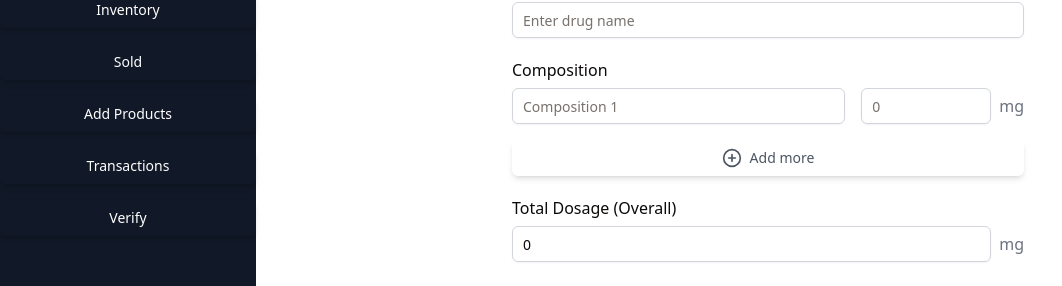
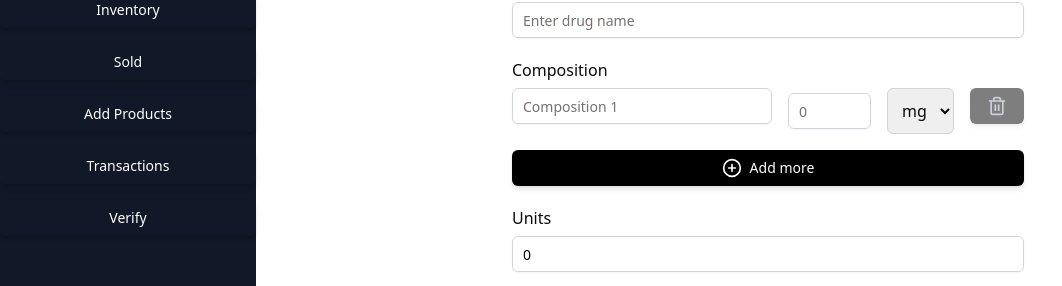
Before and after one commit to SyedFahad11/Minor-Project, a React (Vite) app in the folder client/: page /add-products in a window 1280 px wide. Shown: the part 148-434 px from the top of the page, without its empty margins (0-1062 px from the left). Built offline with nearby package versions, Linux system fonts and the light colour scheme; what wagmi would draw is missing.

Commit message:
updated sell product page

```diff
--- a/client/src/components/Add Products/index.tsx
+++ b/client/src/components/Add Products/index.tsx
@@ -3,34 +3,39 @@ import { Input } from "@/shad/input";
 import { Button } from "@/shad/button";
 import { Label } from "@/shad/label";
 import Layout from "../Layout";
-import { PlusCircle } from "lucide-react";
-
+import { PlusCircle, Trash2 } from "lucide-react";
 
 interface Composition {
   name: string;
   dosage: string;
+  unit: string;
 }
-
 
 interface Drug {
   drugName: string;
   compositions: Composition[];
   units: number;
-  totalDosage: number;
   price: number;
   expiryDate: string;
 }
 
+const unitOptions = ["mg", "ml", "g", "kg"];
+
 export default function SellDrug() {
   const [drugName, setDrugName] = useState<string>("");
-  const [compositions, setCompositions] = useState<Composition[]>([{ name: "", dosage: "" }]);
+  const [compositions, setCompositions] = useState<Composition[]>([{ name: "", dosage: "", unit: "mg" }]);
   const [units, setUnits] = useState<number>(0);
-  const [totalDosage, setTotalDosage] = useState<number>(0);
   const [price, setPrice] = useState<number>(0);
   const [expiryDate, setExpiryDate] = useState<string>("");
 
   const handleAddComposition = () => {
-    setCompositions([...compositions, { name: "", dosage: "" }]);
+    setCompositions([...compositions, { name: "", dosage: "", unit: "mg" }]);
+  };
+
+  const handleRemoveComposition = (index: number) => {
+    if (compositions.length > 1) {
+      setCompositions(compositions.filter((_, i) => i !== index));
+    }
   };
 
   const handleCompositionChange = (index: number, field: keyof Composition, value: string) => {
@@ -45,7 +50,6 @@ export default function SellDrug() {
       drugName,
       compositions,
       units,
-      totalDosage,
       price,
       expiryDate,
     };
@@ -57,7 +61,6 @@ export default function SellDrug() {
     <Layout>
       <div className="flex flex-col items-center py-12 px-4 lg:px-20">
         <h1 className="text-3xl font-semibold text-center mb-3">Sell New Drug</h1>
-
 
         <form className="space-y-5 w-full max-w-lg" onSubmit={handleSubmit}>
           <div className="flex flex-col">
@@ -85,7 +88,7 @@ export default function SellDrug() {
                   className="border border-gray-300 p-2.5 rounded-md w-full"
                   required
                 />
-                <div className="flex items-center w-1/2">
+                <div className="flex items-center w-1/3">
                   <Input
                     value={comp.dosage}
                     onChange={(e) => handleCompositionChange(index, "dosage", e.target.value)}
@@ -94,37 +97,35 @@ export default function SellDrug() {
                     className="border border-gray-300 p-2.5 rounded-md w-full"
                     required
                   />
-                  <span className="ml-2 text-gray-500">mg</span>
                 </div>
+                <select
+                  value={comp.unit}
+                  onChange={(e) => handleCompositionChange(index, "unit", e.target.value)}
+                  className="border border-gray-300 p-2.5 rounded-md"
+                >
+                  {unitOptions.map((unit) => (
+                    <option key={unit} value={unit}>{unit}</option>
+                  ))}
+                </select>
+                <Button
+                  type="button"
+                  onClick={() => handleRemoveComposition(index)}
+                  className={`flex items-center ${compositions.length > 1 ? 'text-red-500 hover:text-red-700' : 'text-gray-400 cursor-not-allowed'} ml-2`}
+                  disabled={compositions.length === 1}
+                >
+                  <Trash2 className="w-5 h-5" />
+                </Button>
               </div>
             ))}
 
             <Button
               type="button"
               onClick={handleAddComposition}
-              className="flex items-center space-x-2 bg-transparent text-gray-600 hover:text-gray-800 mt-2"
+              className="flex items-center space-x-2 bg-black text-white hover:bg-gray-800 mt-2 py-2.5 px-4 rounded-md transition-all"
             >
               <PlusCircle className="w-5 h-5" />
               <span>Add more</span>
             </Button>
-          </div>
-
-          <div className="flex flex-col">
-            <Label htmlFor="totalDosage" className="text-base font-medium mb-1.5">
-              Total Dosage (Overall)
-            </Label>
-            <div className="flex items-center">
-              <Input
-                id="totalDosage"
-                type="number"
-                value={totalDosage}
-                onChange={(e) => setTotalDosage(Number(e.target.value))}
-                placeholder="0"
-                className="border border-gray-300 p-2.5 rounded-md w-full"
-                required
-              />
-              <span className="ml-2 text-gray-500">mg</span>
-            </div>
           </div>
 
           <div className="flex flex-col">
```
